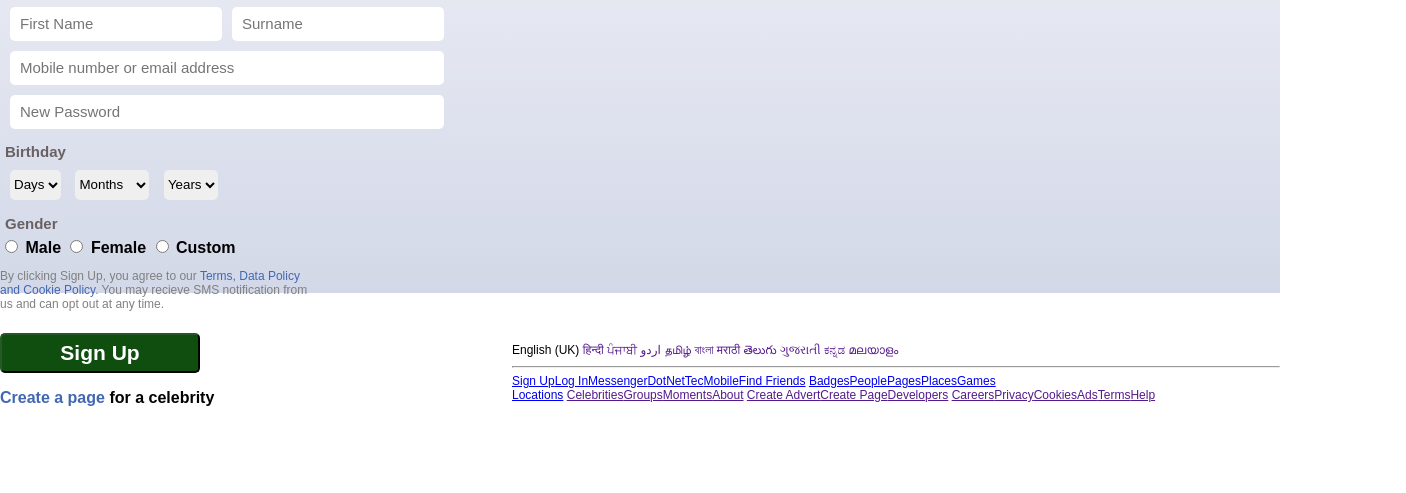
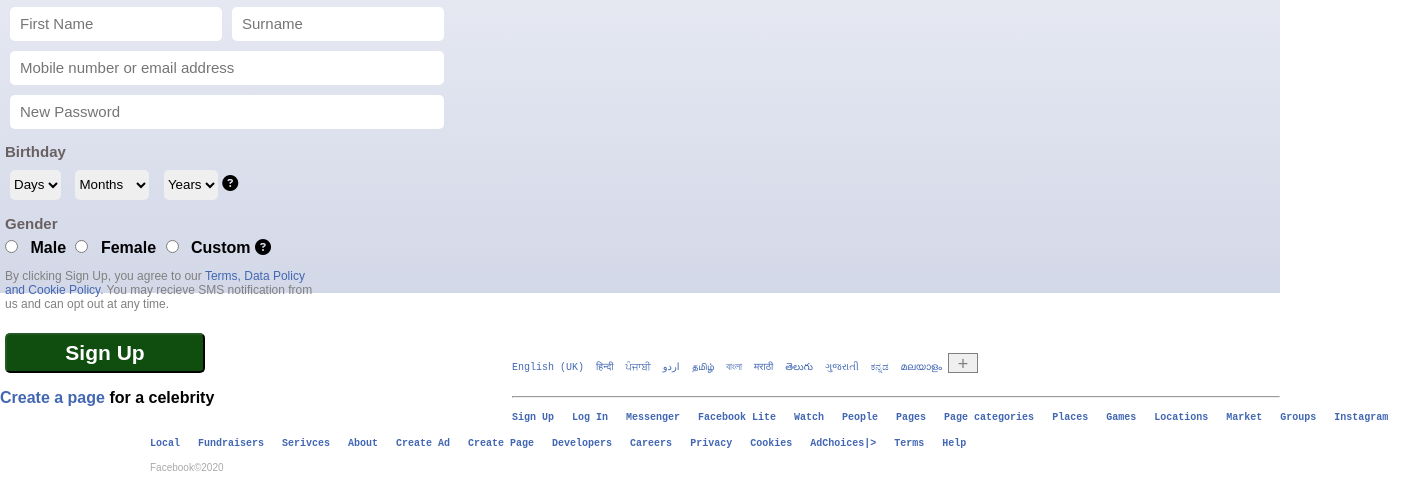
Before and after one commit to THEJAS1999/Web-Design-Challenge, a plain HTML site: page Facebook/index.html in a window 1280 px wide. Shown: the part 492-985 px from the top of the page, 1406 px wide, since content can reach past the window. Drawn offline with Linux system fonts and the light colour scheme.

Commit message:
fb page completed

```diff
--- a/Facebook/fb.css
+++ b/Facebook/fb.css
@@ -129,11 +129,13 @@ body{
 }
 .gender{
     font-weight: bold;
+    margin-left: 5px;
 }
 .policy{
     font-weight: initial;
     font-size: 12px;
     color: grey;
+    margin-left: 5px;
 }
 .signup{
     margin-top: 10px;
@@ -145,6 +147,7 @@ body{
     font-size: 21px;
     border-color: #265826;
     font-weight: bold;
+    margin-left: 5px;
 }
 .footer{
     width: auto;
@@ -156,4 +159,25 @@ body{
 
 .lang{
     text-decoration: none;
+    color: #4267b2;
+    font-size: 10px;
 }
+.fl{
+    text-decoration: none;
+    color: #4267b2;
+    font-size: 10px;
+    font-weight: bold;
+}
+.fb{
+    color: darkgrey;
+    font-size: 10px;
+}
+.sel{
+    appearance: none;
+    width: 30px;
+    height: 20px;
+    font-size: 18px;
+    text-align: center;
+    color: grey;
+    border-color: grey;
+}
--- a/Facebook/index.html
+++ b/Facebook/index.html
@@ -6,6 +6,7 @@
     <meta name="viewport" content="width=device-width, initial-scale=1.0">
     <title>Document</title>
     <link rel="stylesheet" href="fb.css" type="text/css">
+    <script src="https://kit.fontawesome.com/838d2857f8.js" crossorigin="anonymous"></script>
 </head>
 <body>
     <div class="container">
@@ -65,6 +66,7 @@
                     <option value="">2000</option>
                     <option value="">2001</option>
                 </select>
+                <label><i class="fas fa-question-circle"></i></label>
                 <p class="bday">Gender</p>
                 <input type="radio" name="Gender">
                 <labe class="gender"l>Male</label>
@@ -72,6 +74,7 @@
                 <label class="gender">Female</label>
                 <input type="radio" name="Gender">
                 <label class="gender">Custom</label>
+                <label><i class="fas fa-question-circle"></i></label>
                 <p class="policy">By clicking Sign Up, you agree to our <span style="color: #4267b2;">Terms, Data Policy <br>and Cookie Policy</span>. You may recieve SMS notification from <br>us and can opt out at any time.</p>
                 <input class="signup" type="submit" value="Sign Up">
                 <p><span style="color:#4267b2;">Create a page</span> for a celebrity</p>
@@ -79,16 +82,17 @@
         </div>
         <div class="footer">
             <div id="footer1">
-                English (UK) <a class="lang" href=""> हिन्दी</a><a class="lang" href=""> ਪੰਜਾਬੀ</a><a class="lang" href=""> اردو</a><a class="lang" href=""> தமிழ்</a><a class="lang" href=""> বাংলা</a><a class="lang" href=""> मराठी</a><a class="lang" href=""> తెలుగు</a><a class="lang" href=""> ગુજરાતી</a><a class="lang" href=""> ಕನ್ನಡ</a><a class="lang" href=""> മലയാളം</a>
+                <pre class="lang">English (UK) <a class="lang" href=""> हिन्दी </a><a class="lang" href=""> ਪੰਜਾਬੀ </a><a class="lang" href=""> اردو </a><a class="lang" href=""> தமிழ் </a><a class="lang" href=""> বাংলা </a><a class="lang" href=""> मराठी </a><a class="lang" href=""> తెలుగు </a><a class="lang" href=""> ગુજરાતી </a><a class="lang" href=""> ಕನ್ನಡ </a><a class="lang" href=""> മലയാളം </a><select class="sel" value="" name="" id="">
+                    <option value="">+</option>
+                </select>
+                </pre>
             </div>
             <hr>
 
             <div id="footer2">
-                <a href="#">Sign Up</a><a href="#">Log In</a><a href="#">Messenger</a><a href="#">DotNetTec</a><a href="#">Mobile</a><a href="#">Find Friends</a>
-                <a href="#">Badges</a><a href="#">People</a><a href="#">Pages</a><a href="#">Places</a><a href="#">Games</a><br><a href="#">Locations</a>
-                <a href="">Celebrities</a><a href="">Groups</a><a href="">Moments</a><a href="">About</a>
-                <a href="">Create Advert</a><a href="">Create Page</a><a href="">Developers</a>
-                <a href="">Careers</a><a href="">Privacy</a><a href="">Cookies</a><a href="">Ads</a><a href="">Terms</a><a href="">Help</a>
+                <pre><a class="fl" href="#">Sign Up   </a><a class="fl" href="#">Log In   </a><a class="fl" href="#">Messenger   </a><a class="fl" href="#">Facebook Lite   </a><a class="fl" href="#">Watch   </a><a class="fl" href="#">People   </a><a class="fl" href="#">Pages   </a><a class="fl" href="#">Page categories   </a><a class="fl" href="#">Places   </a><a class="fl" href="#">Games   </a><a class="fl" href="#">Locations   </a><a class="fl" href="">Market   </a><a class="fl" href="">Groups   </a><a class="fl" href="">Instagram   </a></pre>
+                <pre><a class="fl" href="">Local   </a><a href="" class="fl">Fundraisers   </a><a href="" class="fl">Serivces   </a><a class="fl" href="">About   </a><a class="fl" href="">Create Ad   </a><a class="fl" href="">Create Page   </a><a class="fl" href="">Developers   </a><a class="fl" href="">Careers   </a><a class="fl" href="">Privacy   </a><a class="fl" href="">Cookies   </a><a class="fl" href="">AdChoices|>   </a><a class="fl" href="">Terms   </a><a class="fl" href="">Help   </a></pre>
+                <p class="fb">Facebook©2020</p>
             </div>
         </div>
     </div>
```
